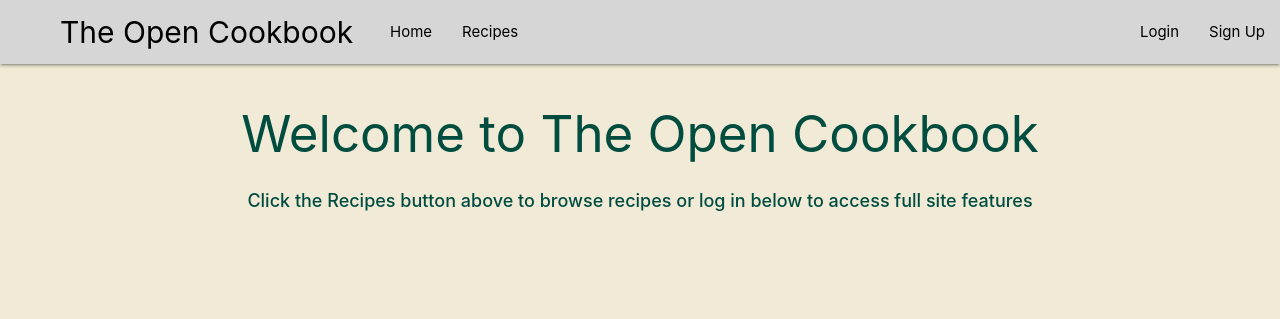
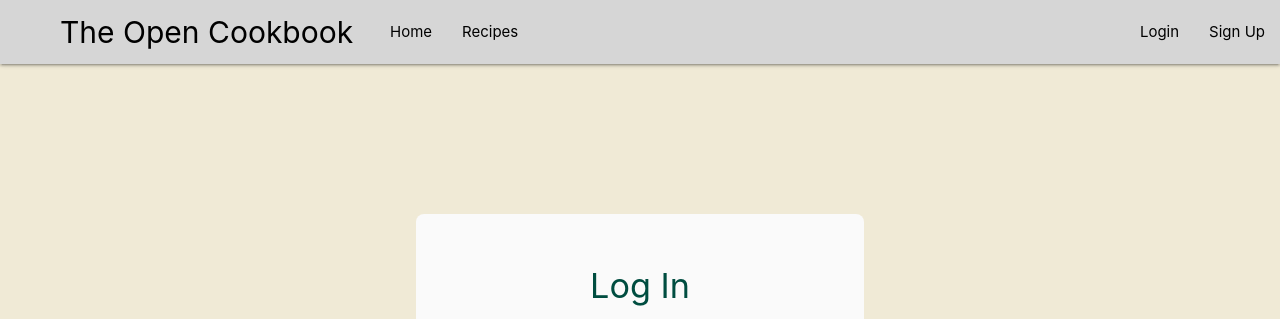
Before and after one commit to Code-Institute-Submissions/ThomasMSmit-Online-Cookbook_JuneSub, a Flask app: page /login in a window 1280 px wide. Shown: the top 319 px of the page. Run offline with Flask 2, Linux system fonts and the light colour scheme; some libraries are stand-ins or nearby versions.

Commit message:
Removed header from login.html

```diff
--- a/templates/login.html
+++ b/templates/login.html
@@ -1,9 +1,5 @@
 {% extends 'base.html' %}
 {% block content %}
-    <header class="header-text center-align teal-text text-darken-4">
-        <h1>Welcome to The Open Cookbook</h1>
-        <p class="lrg-paragraph-txt"><strong>Click the Recipes button above to browse recipes or log in below to access full site features</strong></p>
-    </header>
     <div class="container col s10 m6 offset-s1 offset-m3 grey lighten-5 content-container" id="login-form">
         <div class="row">
             <h4 class="center-align teal-text text-darken-4">Log In</h4>
```
